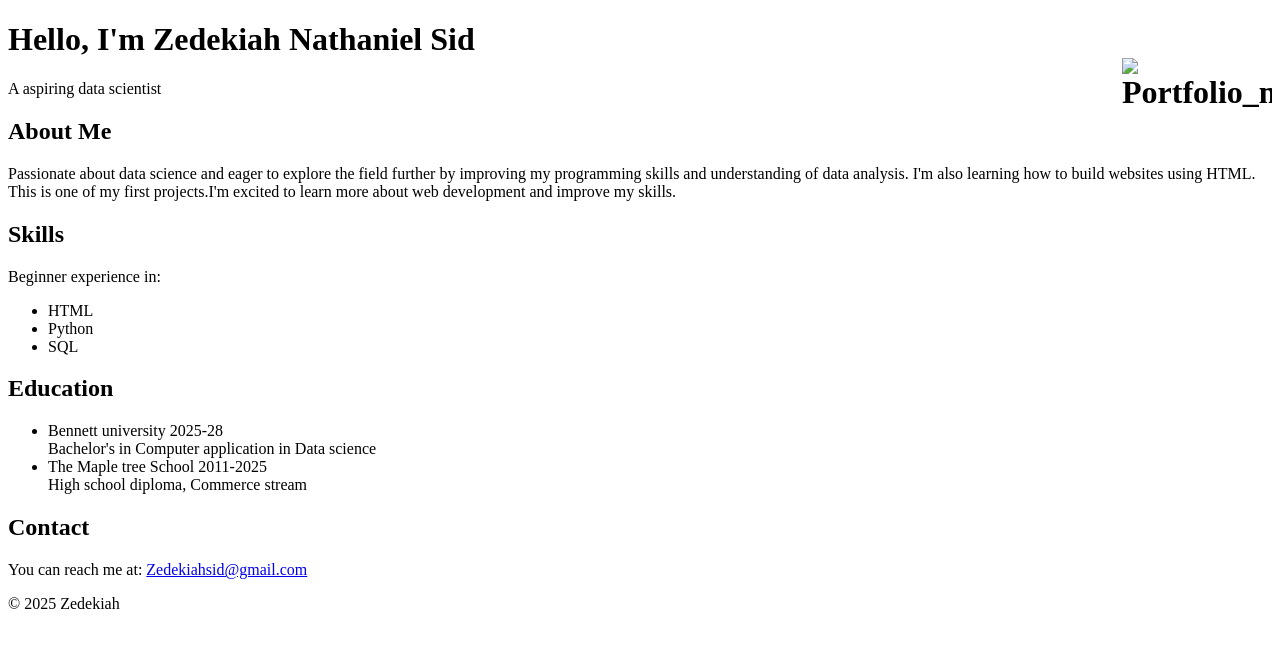
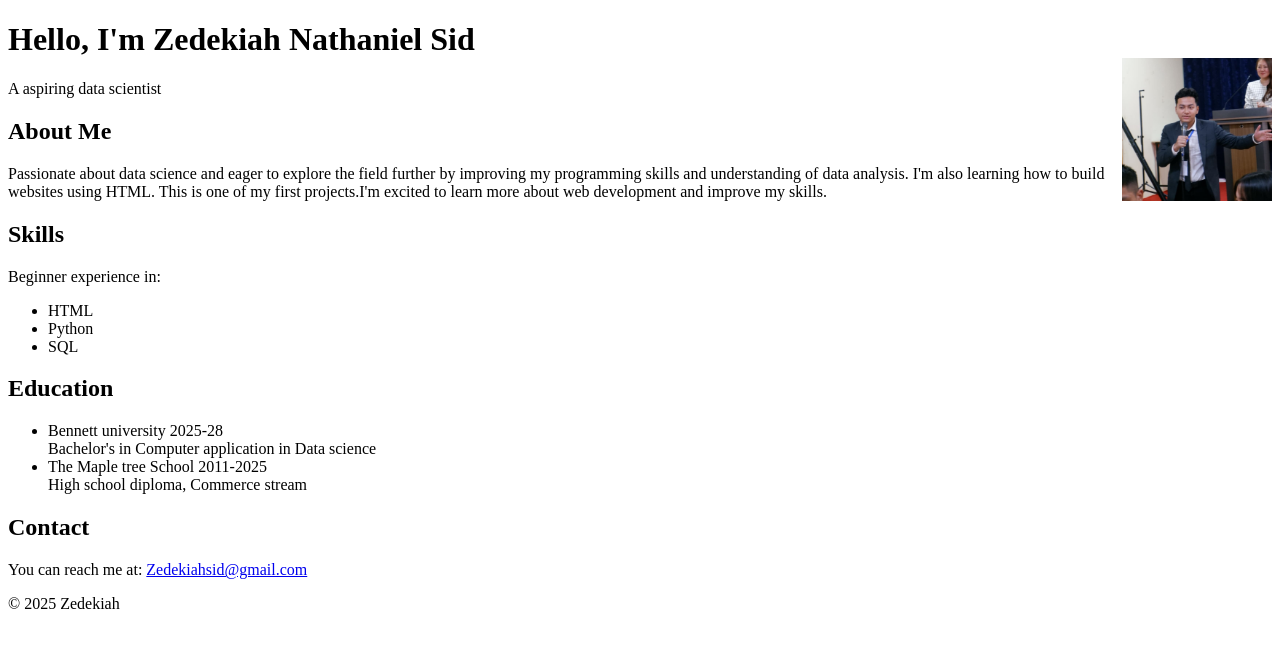
Before and after one commit to ZedekiahSid/Webtech, a plain HTML site: page index.html in a window 1280 px wide. Drawn offline with Linux system fonts and the light colour scheme.

Commit message:
Update index.html

```diff
--- a/index.html
+++ b/index.html
@@ -8,7 +8,7 @@
 <body>
 <header>
 <h1>Hello, I'm Zedekiah Nathaniel Sid <br>
-<img src="./webtech_HTML/portfolio_icon.jpg" alt="Portfolio_n" width="150" align="right">
+<img src="portfolio_icon.jpg" alt="Portfolio_n" width="150" align="right">
 </h1>
 <p>A aspiring data scientist</p>
 </header>
```
